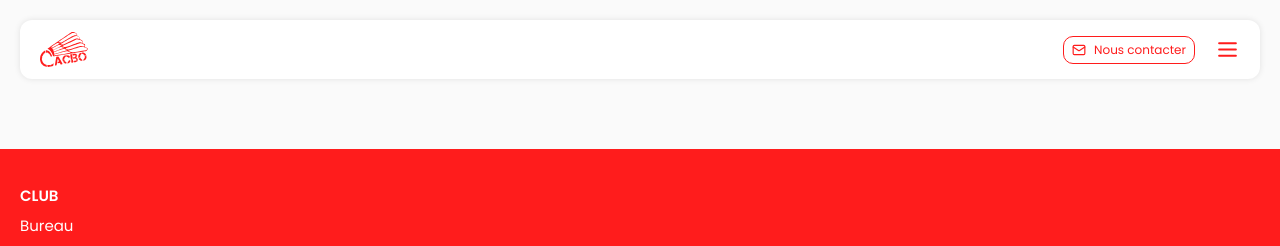
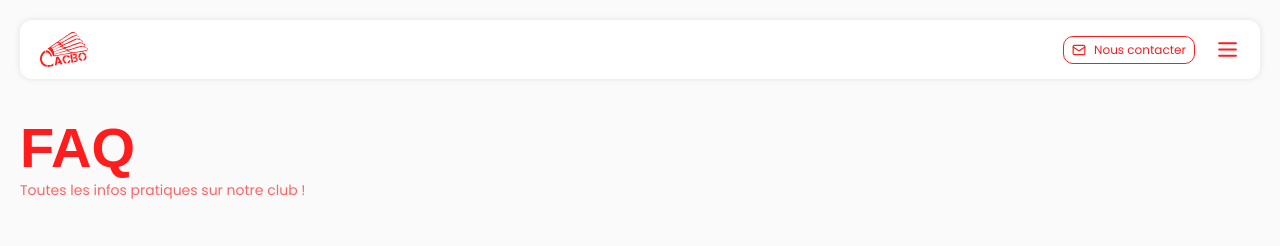
Before and after one commit to Matsuel/CACBO-Badminton, a Next.js app: page /faq in a window 1280 px wide. Shown: the top 246 px of the page. Built offline with nearby package versions, Linux system fonts and the light colour scheme; a web font is replaced by a local one.

Commit message:
Debut page FAQ

```diff
--- a/src/app/faq/page.tsx
+++ b/src/app/faq/page.tsx
@@ -1,8 +1,30 @@
+import Content from "@/components/Content"
+import Header from "@/components/Header"
 import PageLayout from "@/components/PageLayout"
+import Image from "next/image"
 
 const Faq = () => {
     return (
         <PageLayout>
+
+            <Header
+                title="FAQ"
+                subtitle="Toutes les infos pratiques sur notre club !"
+            />
+
+            <Content>
+                <Image
+                    src="/faq/1.png"
+                    alt="Photo d'un match"
+                    className="rounded-xl"
+                    width={2000}
+                    height={2000}
+                />
+
+                <div className="flex flex-col gap-5">
+
+                </div>
+            </Content>
 
         </PageLayout>
     )
```
Also changed, not shown: 1 other file (tests, documents, lock files or other folders).
